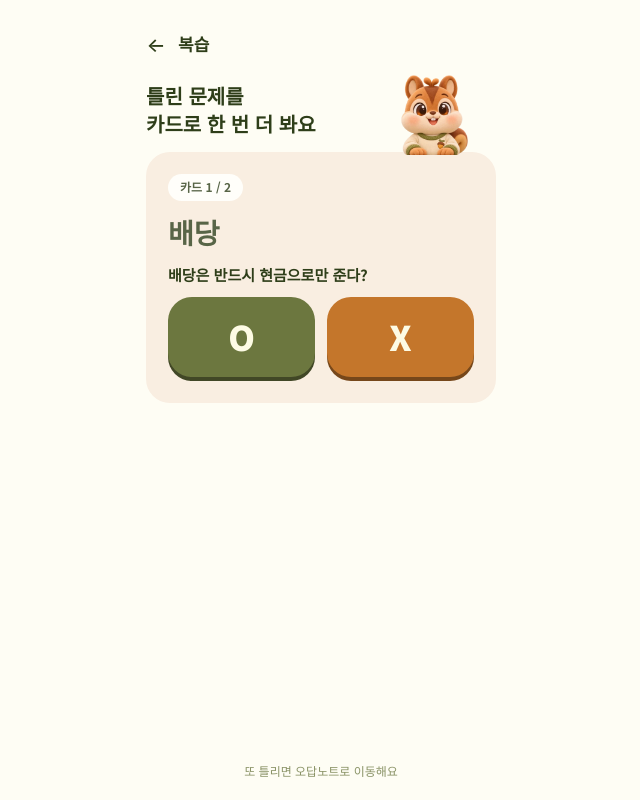
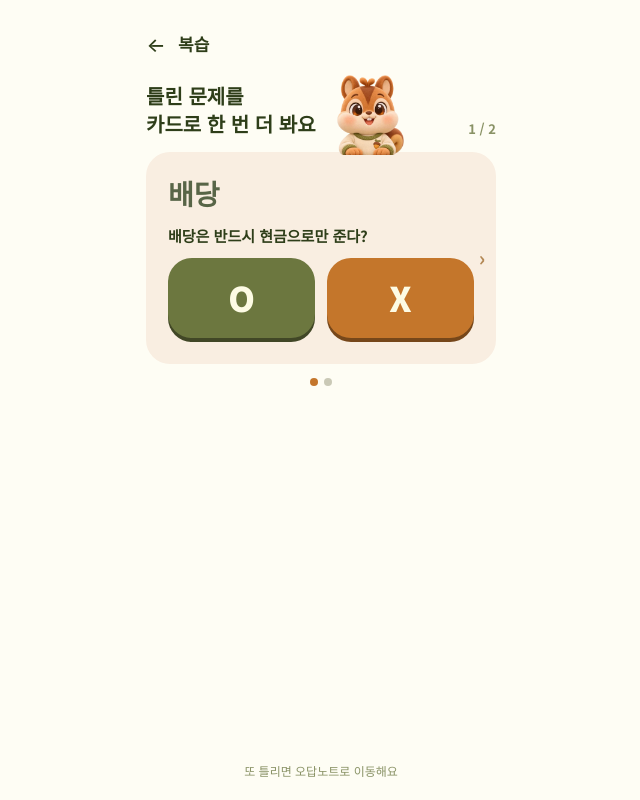
Before and after one commit to LikeLion-14th-La2on/FE, a React (Vite) app: page /review in a window 1280 px wide. Both pictures are taken after a click on the button "다시 풀어보기". Shown: the whole page, without its empty margins (319-959 px from the left). Built offline with nearby package versions, Linux system fonts and the light colour scheme; no server answers.

Commit message:
[수정] 카드뉴스 복습에 이전·다음 화살표와 점 추가

```diff
--- a/src/pages/review/CardNewsReviewPage.tsx
+++ b/src/pages/review/CardNewsReviewPage.tsx
@@ -1,11 +1,12 @@
 /**
  * 카드뉴스 복습: 다시 틀린 문제(복습 안 한 것 전부, 오래된 순)를 학습 전에 카드로 한 번 더 본다.
  * 카드의 그림 자리에는 그 문제 섹터의 다람쥐가 들어간다 (섹터별 캐릭터 제작 전까지는 자리 표시).
- * 카드를 읽고 '다시 풀어보기' → 맞히면 끝, 또 틀리면 오답노트로 간다.
- * 마지막 카드 뒤에는 오늘 학습으로 이어진다.
+ * - 용어 미리보기와 같은 방식으로 넘긴다: 카드 양옆 ‹ ›, 아래 점, 좌우로 밀기.
+ * - 카드마다 '다시 풀어보기' → 맞히면 끝, 또 틀리면 오답노트로 간다. 푼 카드는 결과가 남고 점이 초록이 된다.
+ * - 모든 카드를 풀면 오늘 학습으로 이어진다.
  */
 import clsx from 'clsx'
-import { useState } from 'react'
+import { useRef, useState } from 'react'
 import { useNavigate } from 'react-router'
 
 import { Button, PageHeader, PeekSquirrel } from '@/components/common'
@@ -14,14 +15,18 @@ import { YESTERDAY_REVIEW } from '@/mocks/review'
 import { OX_CLASS } from '@/pages/learn/quiz/answer'
 import { ROUTES } from '@/router/routes'
 
-type Step = 'read' | 'solve' | 'result'
+/** 이만큼(px) 이상 밀면 다음/이전 카드로 넘긴다 (용어 미리보기와 같음) */
+const SWIPE = 40
 
 export default function CardNewsReviewPage() {
   const navigate = useNavigate()
   const cards = YESTERDAY_REVIEW
   const [index, setIndex] = useState(0)
-  const [step, setStep] = useState<Step>('read')
-  const [picked, setPicked] = useState<'O' | 'X' | null>(null)
+  /** 카드별로 고른 답 (있으면 푼 카드) */
+  const [picked, setPicked] = useState<Record<number, 'O' | 'X'>>({})
+  /** 지금 카드에서 '다시 풀어보기'를 눌렀는지 */
+  const [solving, setSolving] = useState(false)
+  const startX = useRef<number | null>(null)
 
   const goToday = () => navigate(ROUTES.termPreview(TODAY.sector, TODAY.stage), { replace: true })
 
@@ -38,34 +43,62 @@ export default function CardNewsReviewPage() {
   }
 
   const card = cards[index]
-  const isLast = index === cards.length - 1
-  const correct = picked === card.answer
+  const mine = picked[index]
+  const solved = mine !== undefined
+  const correct = mine === card.answer
+  const allSolved = cards.every((_, i) => picked[i] !== undefined)
 
-  const nextCard = () => {
-    if (isLast) return goToday()
-    setIndex(index + 1)
-    setStep('read')
-    setPicked(null)
+  const go = (i: number) => {
+    const next = Math.min(Math.max(i, 0), cards.length - 1)
+    if (next === index) return
+    setIndex(next)
+    setSolving(false)
   }
+
+  /** 다음으로 풀 카드: 지금 카드 뒤에서 먼저 찾고, 없으면 앞에서 찾는다 */
+  const nextUnsolved = () => {
+    const order = [...cards.keys()].map((k) => (index + 1 + k) % cards.length)
+    return order.find((i) => picked[i] === undefined) ?? index
+  }
+
+  const swipeEnd = (x: number) => {
+    if (startX.current === null) return
+    const dx = x - startX.current
+    startX.current = null
+    if (dx <= -SWIPE) go(index + 1)
+    else if (dx >= SWIPE) go(index - 1)
+  }
+
+  const arrow =
+    'absolute top-1/2 flex h-10 w-5 -translate-y-1/2 items-center justify-center text-[20px] leading-none font-bold text-apricot-600'
 
   return (
     <div className="flex flex-1 flex-col gap-gap">
       <PageHeader title="복습" />
 
+      <div className="flex items-end justify-between gap-2">
         <h1 className="text-[20px] leading-[1.4] font-black text-herb">
           틀린 문제를
           <br />
           카드로 한 번 더 봐요
         </h1>
+        <span className="text-[13px] leading-[1.4] font-bold text-avocado-400">
+          {index + 1} / {cards.length}
+        </span>
+      </div>
 
-      <article className="relative flex flex-col gap-3 rounded-[24px] bg-apricot-100 p-[22px]">
-        <PeekSquirrel right={28} />
-        <span className="self-start rounded-full bg-coconut-100 px-3 py-[5px] text-[12px] leading-[1.4] font-bold text-herb-400">
-          카드 {index + 1} / {cards.length}
-        </span>
+      <article
+        aria-roledescription="카드"
+        aria-label={`${index + 1}번째 카드`}
+        onPointerDown={(e) => (startX.current = e.clientX)}
+        onPointerUp={(e) => swipeEnd(e.clientX)}
+        onPointerCancel={() => (startX.current = null)}
+        className="relative flex touch-pan-y flex-col gap-3 rounded-[24px] bg-apricot-100 p-[22px] select-none"
+      >
+        <PeekSquirrel right={92} />
         <h2 className="text-[28px] leading-[1.4] font-black text-herb-400">{card.title}</h2>
 
-        {step === 'read' ? (
+        {!solving && !solved ? (
           <>
             <div
               aria-hidden
@@ -83,25 +116,22 @@ export default function CardNewsReviewPage() {
                 <button
                   key={v}
                   type="button"
-                  disabled={step === 'result'}
-                  aria-pressed={picked === v}
-                  onClick={() => {
-                    setPicked(v)
-                    setStep('result')
-                  }}
+                  disabled={solved}
+                  aria-pressed={mine === v}
+                  onClick={() => setPicked({ ...picked, [index]: v })}
                   className={clsx(
                     'flex h-20 items-center justify-center rounded-[24px] text-[34px] leading-[1.4] font-black text-coconut-500',
                     'transition-[transform,box-shadow,opacity] duration-75 enabled:active:translate-y-1 enabled:active:shadow-none',
                     OX_CLASS[v],
-                    picked === v && 'translate-y-1 shadow-none',
-                    step === 'result' && v !== card.answer && 'opacity-40',
+                    mine === v && 'translate-y-1 shadow-none',
+                    solved && v !== card.answer && 'opacity-40',
                   )}
                 >
                   {v}
                 </button>
               ))}
             </div>
-            {step === 'result' && (
+            {solved && (
               <p
                 aria-live="polite"
                 className={clsx(
@@ -118,16 +148,62 @@ export default function CardNewsReviewPage() {
             )}
           </>
         )}
+
+        {index > 0 && (
+          <button
+            type="button"
+            aria-label="이전 카드로"
+            onClick={() => go(index - 1)}
+            className={clsx(arrow, 'left-1')}
+          >
+            ‹
+          </button>
+        )}
+        {index < cards.length - 1 && (
+          <button
+            type="button"
+            aria-label="다음 카드로"
+            onClick={() => go(index + 1)}
+            className={clsx(arrow, 'right-1')}
+          >
+            ›
+          </button>
+        )}
       </article>
 
+      <div className="flex justify-center gap-1.5">
+        {cards.map((c, i) => (
+          <button
+            key={c.id}
+            type="button"
+            aria-label={`${i + 1}번째 카드 보기${picked[i] !== undefined ? ' (풀었음)' : ''}`}
+            aria-current={i === index}
+            onClick={() => go(i)}
+            className={clsx(
+              'size-2 rounded-full',
+              i === index
+                ? 'bg-burnt-orange-500'
+                : picked[i] !== undefined
+                  ? 'bg-avocado-500'
+                  : 'bg-coconut-600',
+            )}
+          />
+        ))}
+      </div>
+
       <div className="mt-auto flex flex-col gap-gap">
+        {!solved && (
           <p className="text-center text-[12px] leading-[1.4] font-medium text-avocado-400">
             또 틀리면 오답노트로 이동해요
           </p>
-        {step === 'read' && <Button onClick={() => setStep('solve')}>다시 풀어보기</Button>}
-        {step === 'result' && (
-          <Button onClick={nextCard}>{isLast ? '오늘 학습 시작' : '다음 카드'}</Button>
         )}
+        {!solved && !solving && <Button onClick={() => setSolving(true)}>다시 풀어보기</Button>}
+        {solved &&
+          (allSolved ? (
+            <Button onClick={goToday}>오늘 학습 시작</Button>
+          ) : (
+            <Button onClick={() => go(nextUnsolved())}>다음 카드</Button>
+          ))}
       </div>
     </div>
   )
```
Lines whose indentation alone changed are shown as unchanged.
